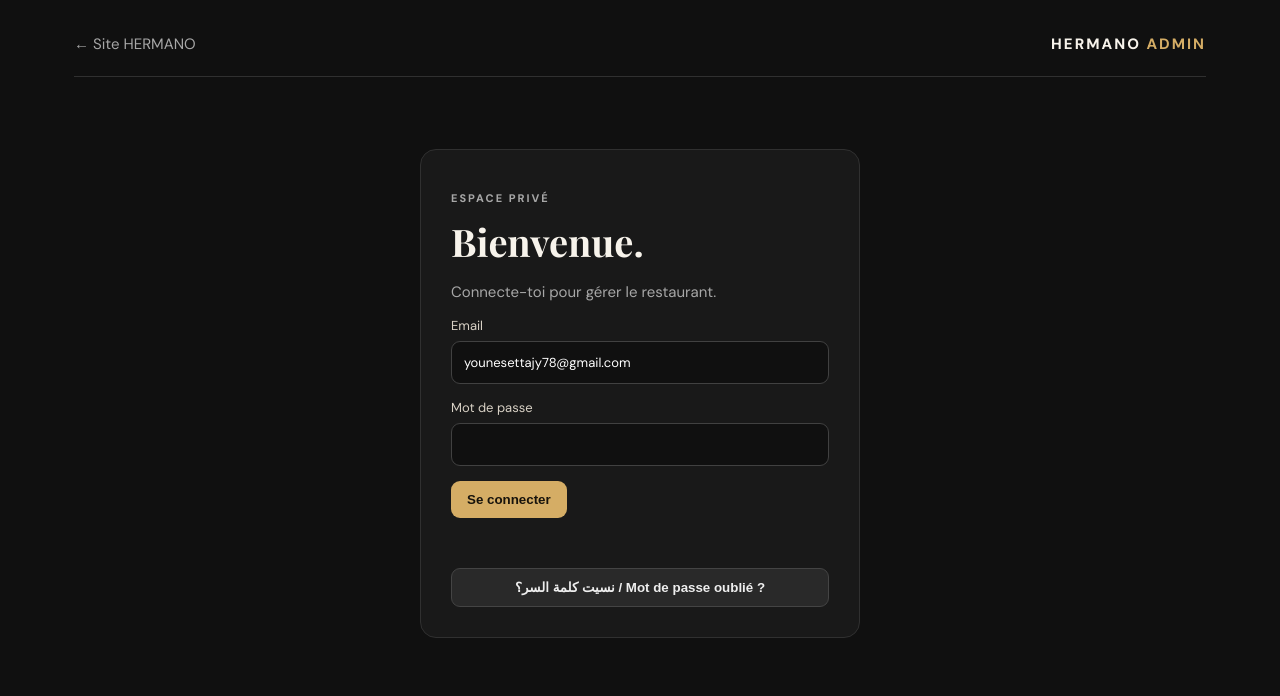
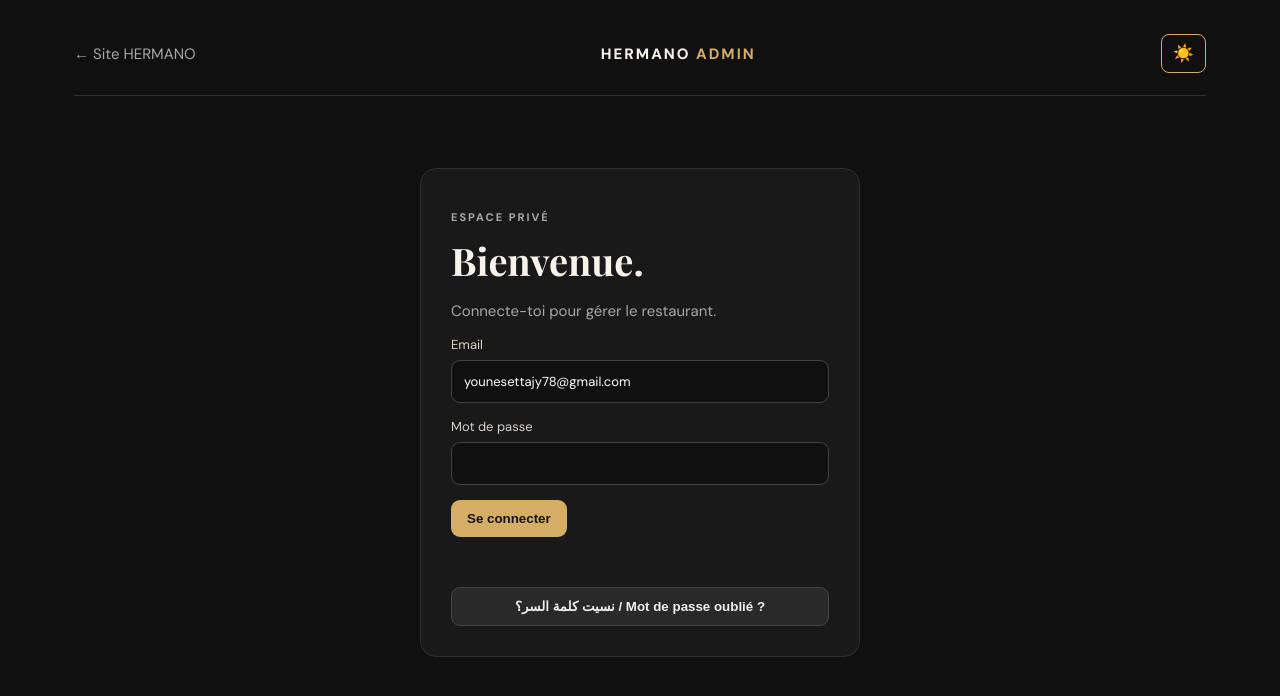
Before and after one commit to hermano-food/hermano-food.github.io, a plain HTML site: page admin.html in a window 1280 px wide. Drawn offline with nearby package versions, Linux system fonts and the light colour scheme.

Commit message:
Add theme toggle to admin dashboard

```diff
--- a/admin.html
+++ b/admin.html
@@ -1,7 +1,7 @@
 <!doctype html>
-<html lang="fr"><head><meta charset="utf-8"><meta name="viewport" content="width=device-width,initial-scale=1"><meta name="theme-color" content="#101010"><meta name="apple-mobile-web-app-capable" content="yes"><meta name="apple-mobile-web-app-status-bar-style" content="black-translucent"><meta name="apple-mobile-web-app-title" content="HERMANO ADMIN"><link rel="manifest" href="admin.webmanifest"><link rel="stylesheet" href="theme.css?v=app-suite-1"><title>HERMANO — Administration</title><link rel="stylesheet" href="https://unpkg.com/leaflet@1.9.4/dist/leaflet.css"><link rel="stylesheet" href="admin.css?v=app-suite-1"><script src="https://unpkg.com/leaflet@1.9.4/dist/leaflet.js"></script></head>
+<html lang="fr"><head><meta charset="utf-8"><meta name="viewport" content="width=device-width,initial-scale=1"><meta name="theme-color" content="#101010"><meta name="apple-mobile-web-app-capable" content="yes"><meta name="apple-mobile-web-app-status-bar-style" content="black-translucent"><meta name="apple-mobile-web-app-title" content="HERMANO ADMIN"><link rel="manifest" href="admin.webmanifest"><link rel="stylesheet" href="theme.css?v=theme-toggle-2"><title>HERMANO — Administration</title><link rel="stylesheet" href="https://unpkg.com/leaflet@1.9.4/dist/leaflet.css"><link rel="stylesheet" href="admin.css?v=app-suite-1"><script src="https://unpkg.com/leaflet@1.9.4/dist/leaflet.js"></script></head>
 <body><main class="shell">
-<header class="top"><a href="index.html">← Site HERMANO</a><div class="brand">HERMANO <b>ADMIN</b></div><button id="logout" class="ghost" hidden>Déconnexion</button></header>
+<header class="top"><a href="index.html">← Site HERMANO</a><div class="brand">HERMANO <b>ADMIN</b></div><button class="theme-toggle" type="button" data-theme-toggle aria-label="Activer le mode clair">☀️</button><button id="logout" class="ghost" hidden>Déconnexion</button></header>
 <section id="login" class="login card"><p class="eyebrow">ESPACE PRIVÉ</p><h1>Bienvenue.</h1><p>Connecte-toi pour gérer le restaurant.</p><form id="loginForm"><label>Email<input id="email" type="email" value="younesettajy78@gmail.com" required autocomplete="username"></label><label>Mot de passe<input id="password" type="password" required autocomplete="current-password"></label><button class="primary" type="submit">Se connecter</button><p id="loginMessage" class="message" role="status"></p><button id="forgotPassword" class="ghost recovery-link" type="button">نسيت كلمة السر؟ / Mot de passe oublié ?</button></form></section><section id="recovery" class="login card" hidden><p class="eyebrow">RÉCUPÉRATION</p><h1>Nouvelle كلمة السر</h1><form id="recoveryForm"><label>كلمة السر الجديدة<input id="newPassword" type="password" minlength="8" required autocomplete="new-password"></label><button class="primary" type="submit">حفظ كلمة السر</button><p id="recoveryMessage" class="message" role="status"></p></form></section>
 <section id="dashboard" hidden><div class="welcome"><div><p class="eyebrow">TABLEAU DE BORD</p><h1>Gestion HERMANO</h1><p id="who"></p></div><div class="admin-tools"><button id="refresh" class="ghost">Actualiser ↻</button></div></div>
 <section class="panel" style="margin:16px 0"><details class="security-details"><summary>🔒 Sécurité du compte Admin · Modifier le mot de passe</summary><form id="changeAdminPasswordForm" class="driver-form" style="margin-top:16px"><label>Mot de passe actuel<input id="adminCurrentPassword" type="password" autocomplete="current-password" required></label><label>Nouveau mot de passe<input id="adminNewPassword" type="password" minlength="8" autocomplete="new-password" required></label><label>Confirmer le nouveau mot de passe<input id="adminConfirmPassword" type="password" minlength="8" autocomplete="new-password" required></label><button class="primary" type="submit">Changer le mot de passe</button></form><p id="adminPasswordMessage" class="message" role="status"></p></details></section>
@@ -32,4 +32,4 @@
   };
   document.head.appendChild(lib);
 })();
-</script><script src="theme.js?v=app-suite-1"></script></body></html>
+</script><script src="theme.js?v=theme-toggle-2"></script></body></html>
```
